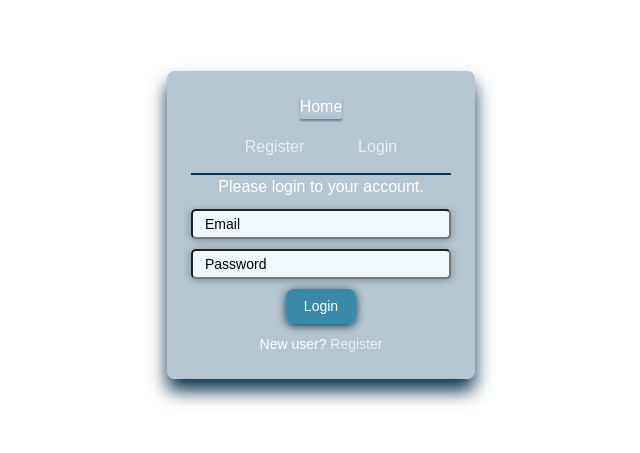
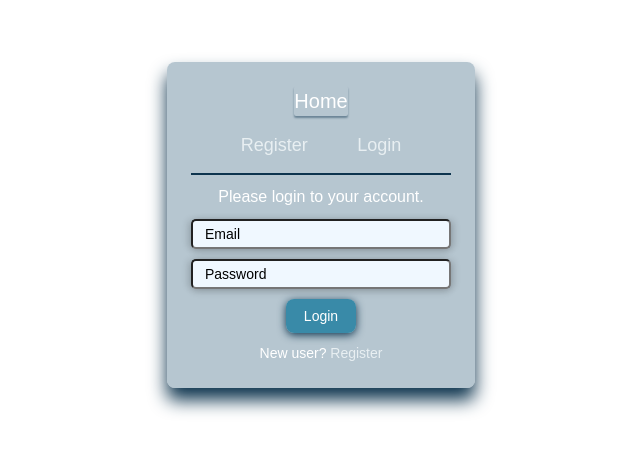
Before and after one commit to tatiana-baranova/goit-react-hw-08, a React (Vite) app: page /login in a window 1280 px wide. Shown: the part 175-628 px from the top of the page, without its empty margins (319-959 px from the left). Built offline with nearby package versions, Linux system fonts and the light colour scheme.

Commit message:
css margin

```diff
--- a/src/components/AuthNav/AuthNav.module.css
+++ b/src/components/AuthNav/AuthNav.module.css
@@ -5,3 +5,7 @@
     align-items: center;
     margin-bottom: 14px;
 }
+
+.link {
+    font-size: 18px;
+}
--- a/src/components/Navigation/Navigation.module.css
+++ b/src/components/Navigation/Navigation.module.css
@@ -11,6 +11,7 @@
 .link {
     box-shadow: 0 2px 2px #0d344e72;
     color: white;
+    font-size: 20px;
     border-radius: 2px;
 }
 
--- a/src/pages/LoginPage/LoginPage.module.css
+++ b/src/pages/LoginPage/LoginPage.module.css
@@ -9,6 +9,7 @@
 .info {
     font-size: 16px;
     color: white;
+    margin-top: 10px;
 }
 
 .text {
--- a/src/pages/RegistrationPage/RegistrationPage.module.css
+++ b/src/pages/RegistrationPage/RegistrationPage.module.css
@@ -4,4 +4,5 @@
     max-width: 260px;
     margin-bottom: 10px;
     color: white;
+    margin-top: 10px;
 }
```
